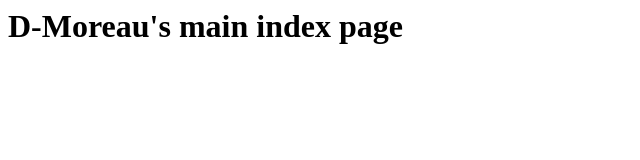
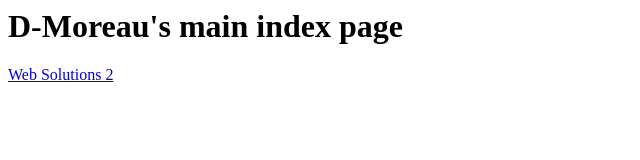
Before and after one commit to d-moreau/d-moreau.github.io, a plain HTML site: page index.html in a window 1280 px wide. Shown: the whole page, without its empty margins (0-640 px from the left). Drawn offline with Linux system fonts and the light colour scheme.

Commit message:
Update index.html, add ws2 link

```diff
--- a/index.html
+++ b/index.html
@@ -1 +1,3 @@
 <h1>D-Moreau's main index page</h1>
+
+<a href="/web_solutions_2">Web Solutions 2</a>
```
